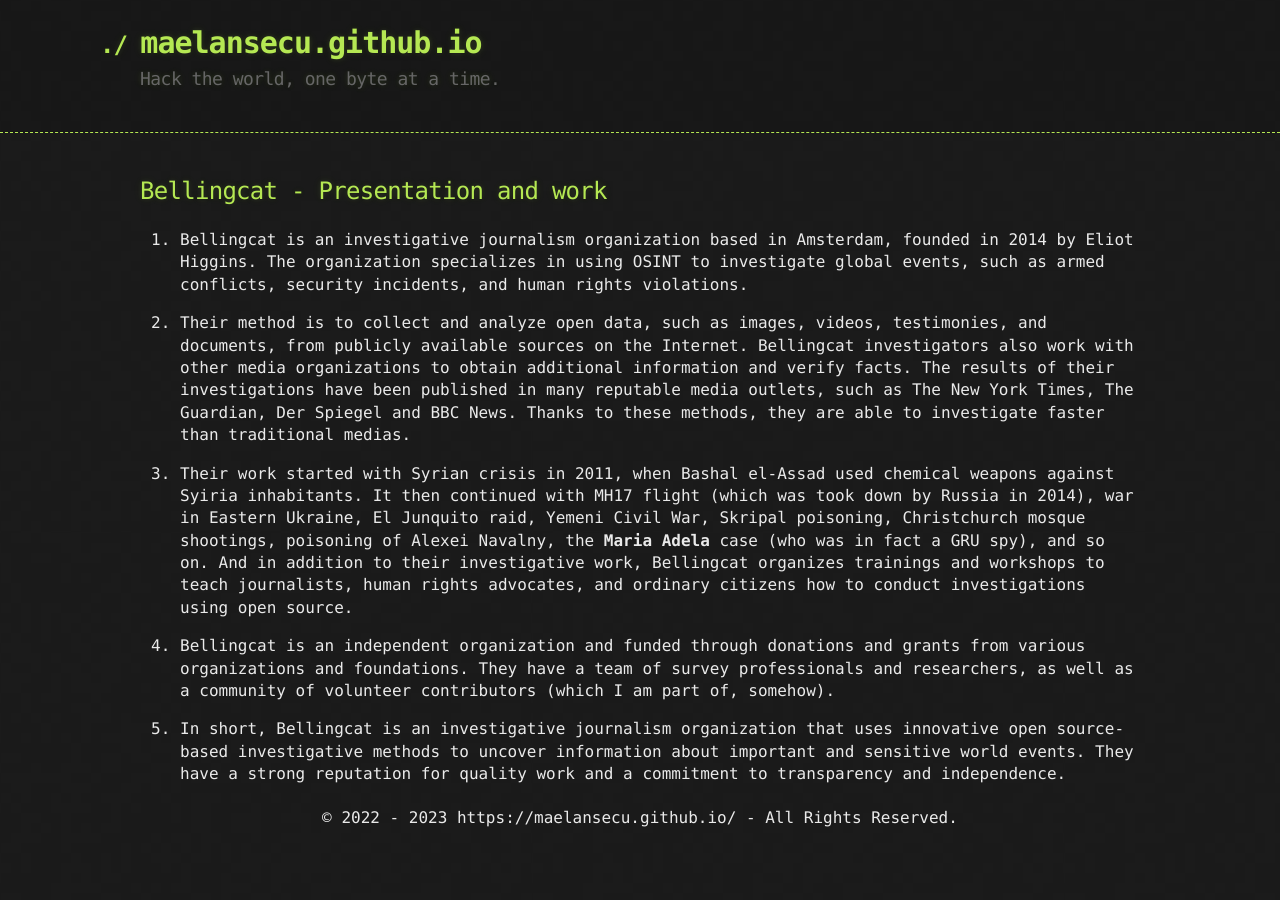
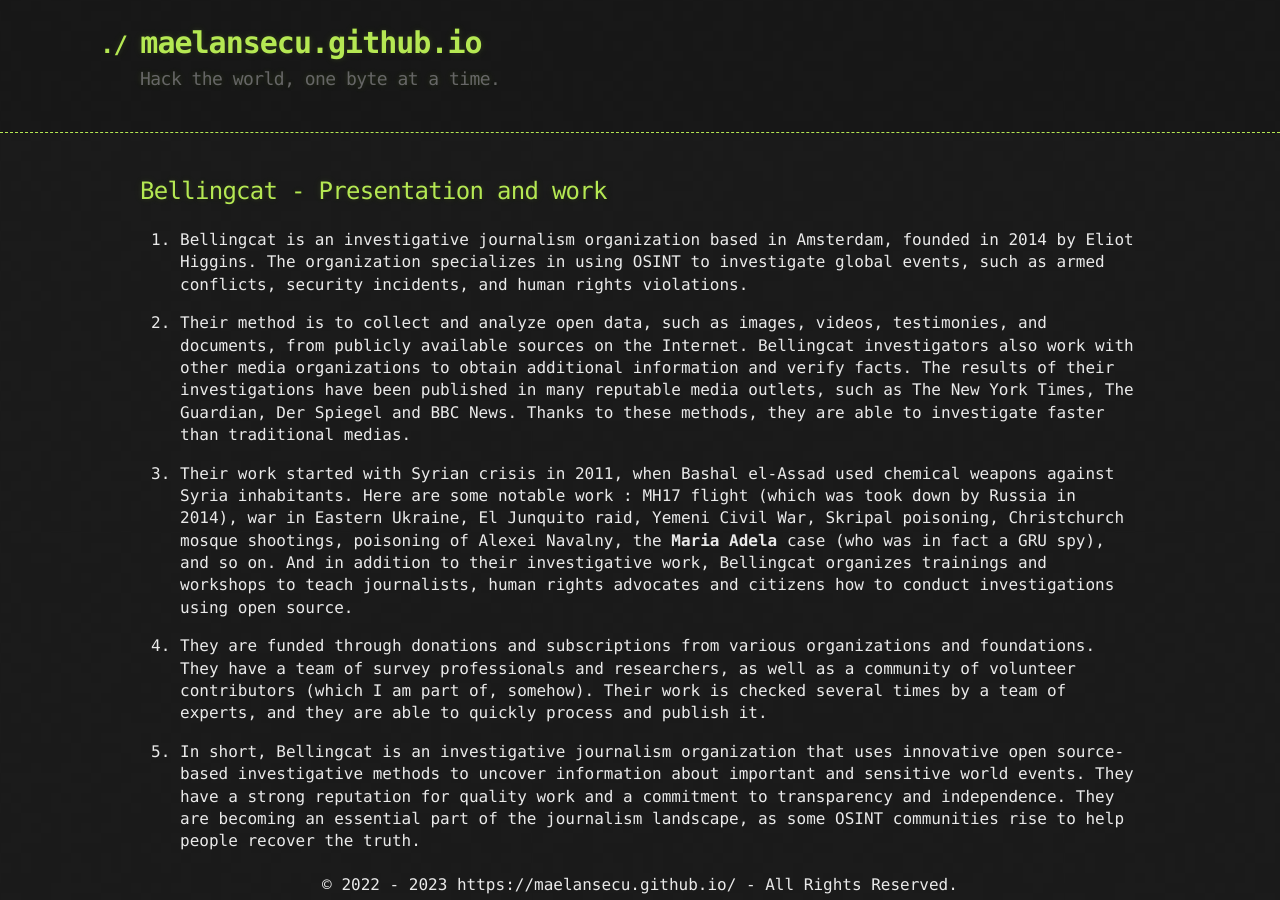
Before and after one commit to maelansecu/maelansecu.github.io, a Jekyll site: the page built from articles/bcat.md, in a window 1280 px wide. Built offline with Jekyll 4.4.1, drawn with Linux system fonts in a browser that asks for light colours; our own code applies the rules of GitHub Pages for plain Markdown files.

Commit message:
Update bcat.md

```diff
--- a/articles/bcat.md
+++ b/articles/bcat.md
@@ -8,8 +8,8 @@ layout: default
 
 2. Their method is to collect and analyze open data, such as images, videos, testimonies, and documents, from publicly available sources on the Internet. Bellingcat investigators also work with other media organizations to obtain additional information and verify facts. The results of their investigations have been published in many reputable media outlets, such as The New York Times, The Guardian, Der Spiegel and BBC News. Thanks to these methods, they are able to investigate faster than traditional medias.
 
-4. Their work started with Syrian crisis in 2011, when Bashal el-Assad used chemical weapons against Syiria inhabitants. It then continued with MH17 flight (which was took down by Russia in 2014), war in Eastern Ukraine, El Junquito raid, Yemeni Civil War, Skripal poisoning, Christchurch mosque shootings, poisoning of Alexei Navalny, the **Maria Adela** case (who was in fact a GRU spy), and so on. And in addition to their investigative work, Bellingcat organizes trainings and workshops to teach journalists, human rights advocates, and ordinary citizens how to conduct investigations using open source.
+4. Their work started with Syrian crisis in 2011, when Bashal el-Assad used chemical weapons against Syria inhabitants. Here are some notable work : MH17 flight (which was took down by Russia in 2014), war in Eastern Ukraine, El Junquito raid, Yemeni Civil War, Skripal poisoning, Christchurch mosque shootings, poisoning of Alexei Navalny, the **Maria Adela** case (who was in fact a GRU spy), and so on. And in addition to their investigative work, Bellingcat organizes trainings and workshops to teach journalists, human rights advocates and citizens how to conduct investigations using open source.
 
-5. Bellingcat is an independent organization and funded through donations and grants from various organizations and foundations. They have a team of survey professionals and researchers, as well as a community of volunteer contributors (which I am part of, somehow).
+5. They are funded through donations and subscriptions from various organizations and foundations. They have a team of survey professionals and researchers, as well as a community of volunteer contributors (which I am part of, somehow). Their work is checked several times by a team of experts, and they are able to quickly process and publish it.
 
-6. In short, Bellingcat is an investigative journalism organization that uses innovative open source-based investigative methods to uncover information about important and sensitive world events. They have a strong reputation for quality work and a commitment to transparency and independence.
+6. In short, Bellingcat is an investigative journalism organization that uses innovative open source-based investigative methods to uncover information about important and sensitive world events. They have a strong reputation for quality work and a commitment to transparency and independence. They are becoming an essential part of the journalism landscape, as some OSINT communities rise to help people recover the truth.
```
